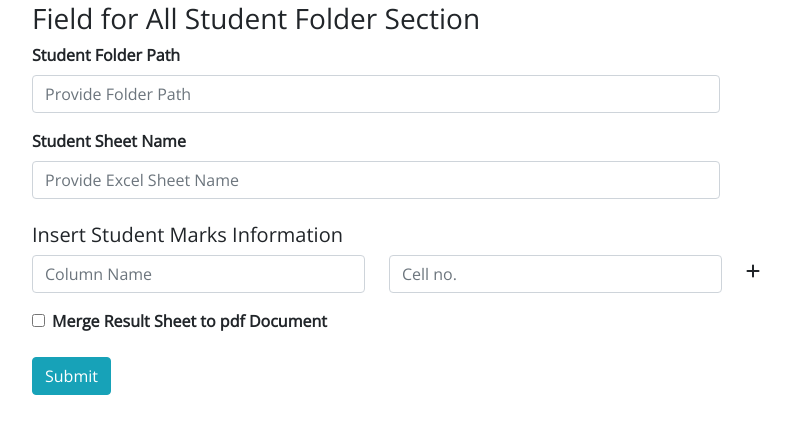
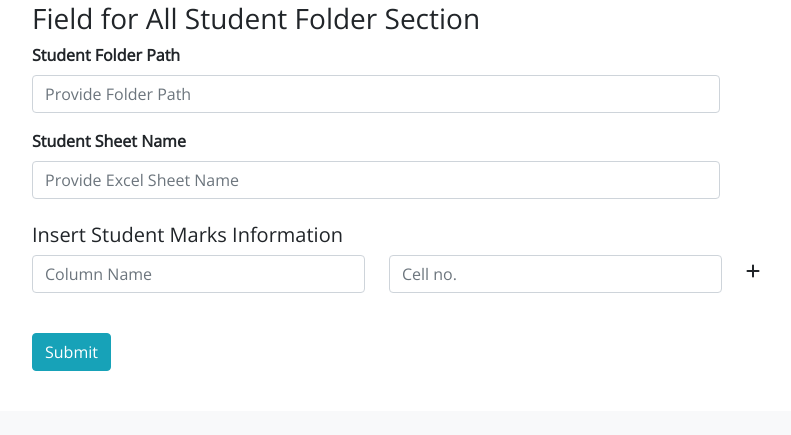
Before and after one commit to IICprojesh/RTE-Assistant, a Flask app: page / in a window 1280 px wide. Shown: the part 770-1205 px from the top of the page, without its empty margins (53-844 px from the left). After the commit the page ends 1141 px from the top, so only its background shows below. Run offline with Flask 2, Linux system fonts and the light colour scheme; some libraries are stand-ins or nearby versions.

Commit message:
Update index.html
removed the pdf merge button

```diff
--- a/templates/index.html
+++ b/templates/index.html
@@ -105,14 +105,6 @@
 
     <!-- student marks dictonary from end -->
 
-    <!-- merge result sheet to pdf start-->
-    <div class="form-check">
-      <input class="form-check-input" type="checkbox" value="True" id="defaultCheck1" name="merge_pdf">
-      <label class="form-check-label" for="defaultCheck1">
-        <b>Merge Result Sheet to pdf Document</b>
-      </label>
-    </div>
-    <!-- merge result sheet to pdf start-->
 
     <button type="submit" class="btn btn-info mb-4 mt-4">Submit</button>
   </form>
```
